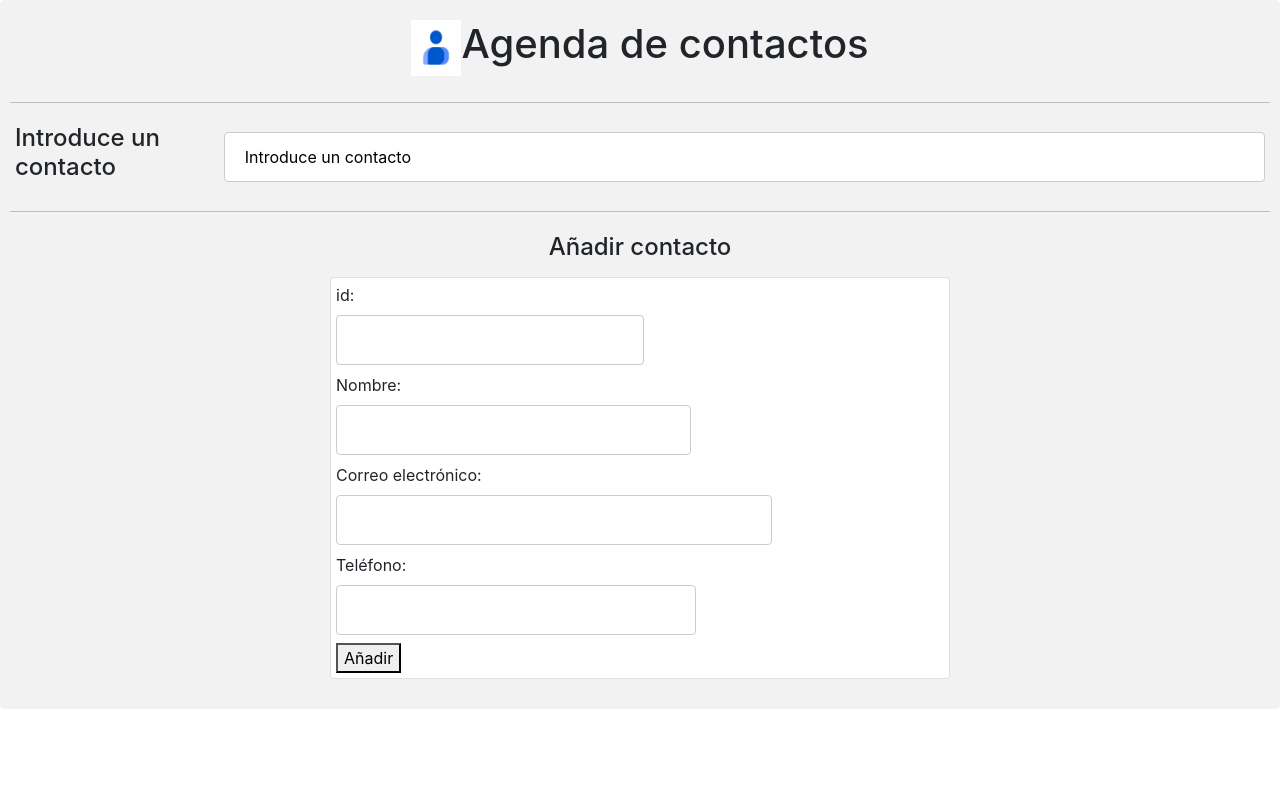
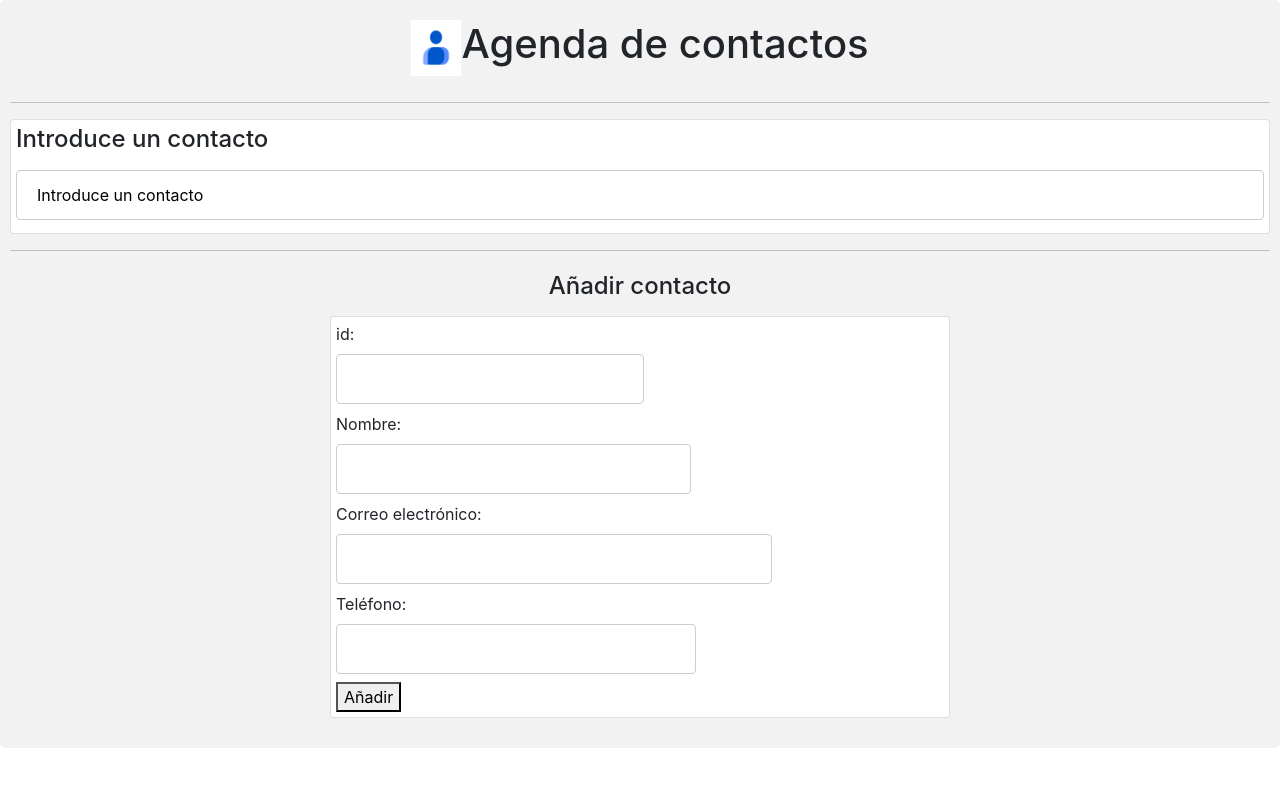
Before and after one commit to deleif/react-contacts, a React (Create React App) app: page /contactos in a window 1280 px wide. Shown: the top 786 px of the page. Built offline with nearby package versions, Linux system fonts and the light colour scheme; no server answers.

Commit message:
Incorporación estilos

```diff
--- a/src/components/SearchBar.jsx
+++ b/src/components/SearchBar.jsx
@@ -6,7 +6,7 @@ const SearchBar = (props) => {
 
     return (
 
-        <div className="centered">
+        <div className="card centered">
               <h4>{titleSearch}</h4>
         <input type="text" value="Introduce un contacto"/>
       </div>
```
